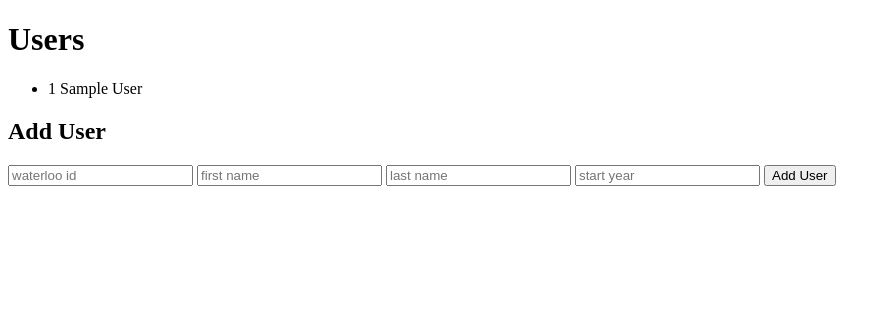
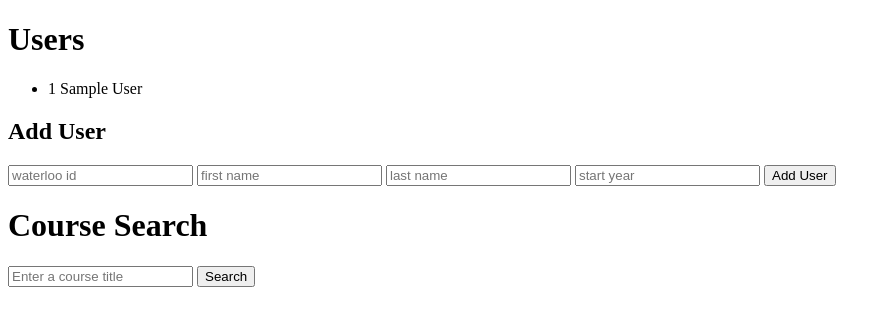
Before and after one commit to s49ghosh/UW-Trailblazer, a Flask app: page / in a window 1280 px wide. Shown: the top 326 px of the page, without its empty margins (0-891 px from the left). Run offline with Flask 2, Linux system fonts and the light colour scheme; tables that the repository leaves empty hold one stand-in row (values such as "Sample post"); some libraries are stand-ins or nearby versions.

Commit message:
added search function and user add course

```diff
--- a/app.py
+++ b/app.py
@@ -41,6 +41,29 @@ def add_user():
 
     return 'User added successfully'
 
+@app.route('/search', methods=['POST'])
+def search():
+    query = request.form.get('query')
+    if query:
+        cur = mysql.connection.cursor()
+        cur.execute("SELECT * FROM courses WHERE course_name LIKE %s", ('%' + query + '%',))
+        courses = cur.fetchall()
+        cur.close()
+        return render_template('index.html', courses=courses, query=query)
+    else:
+        return render_template('index.html', message='Please enter a search query.')
+
+@app.route('/add_course', methods=['POST'])
+def add_course():
+    course_code = request.form.get('course_code')
+    if course_code:
+        cur = mysql.connection.cursor()
+        cur.execute("INSERT INTO UserTakenCourses (uid, course_id) VALUES (%s, %s)", ('1234', course_code)) #replace test with user login!
+        mysql.connection.commit()
+        cur.close()
+        return 'Course added to selectedCourses!'
+    else:
+        return 'Invalid request.'
 
 if __name__ == '__main__':
     app.run()
--- a/templates/index.html
+++ b/templates/index.html
@@ -19,5 +19,39 @@
         <input type="text" name="startyear" placeholder="start year" required>
         <button type="submit">Add User</button>
     </form>
+
+    <h1>Course Search</h1>
+    <form method="POST" action="{{ url_for('search') }}">
+        <input type="text" name="query" placeholder="Enter a course title">
+        <button type="submit">Search</button>
+    </form>
+
+    {% if message %}
+        <p>{{ message }}</p>
+    {% elif courses %}
+        <h2>Search Results for "{{ query }}"</h2>
+        <ul>
+        {% for course in courses %}
+            <li>
+                <h3>{{ course.course_name }}</h3>
+                <p>{{ course.course_code }}</p>
+                <form method="POST" action="{{ url_for('add_course') }}">
+                    <input type="hidden" name="course_code" value="{{ course.course_code }}">
+                    <button type="submit">Add Course</button>
+                </form>
+            </li>
+        {% endfor %}
+        </ul>
+    {% endif %}
+
+    {% if results %}
+        <h2>Search Results</h2>
+        <ul>
+        {% for item in results %}
+            <li>{{ item }}</li>
+        {% endfor %}
+        </ul>
+    {% endif %}
+
 </body>
 </html>
```
